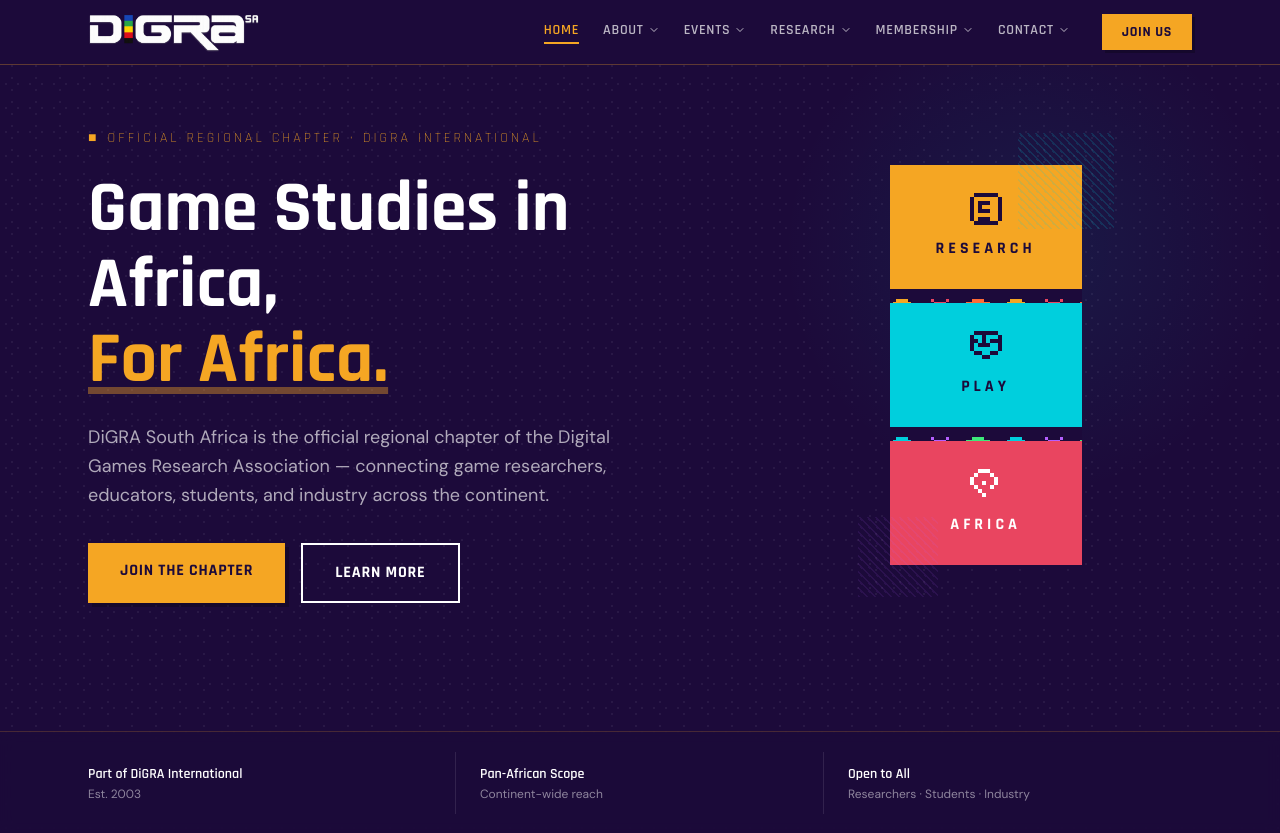
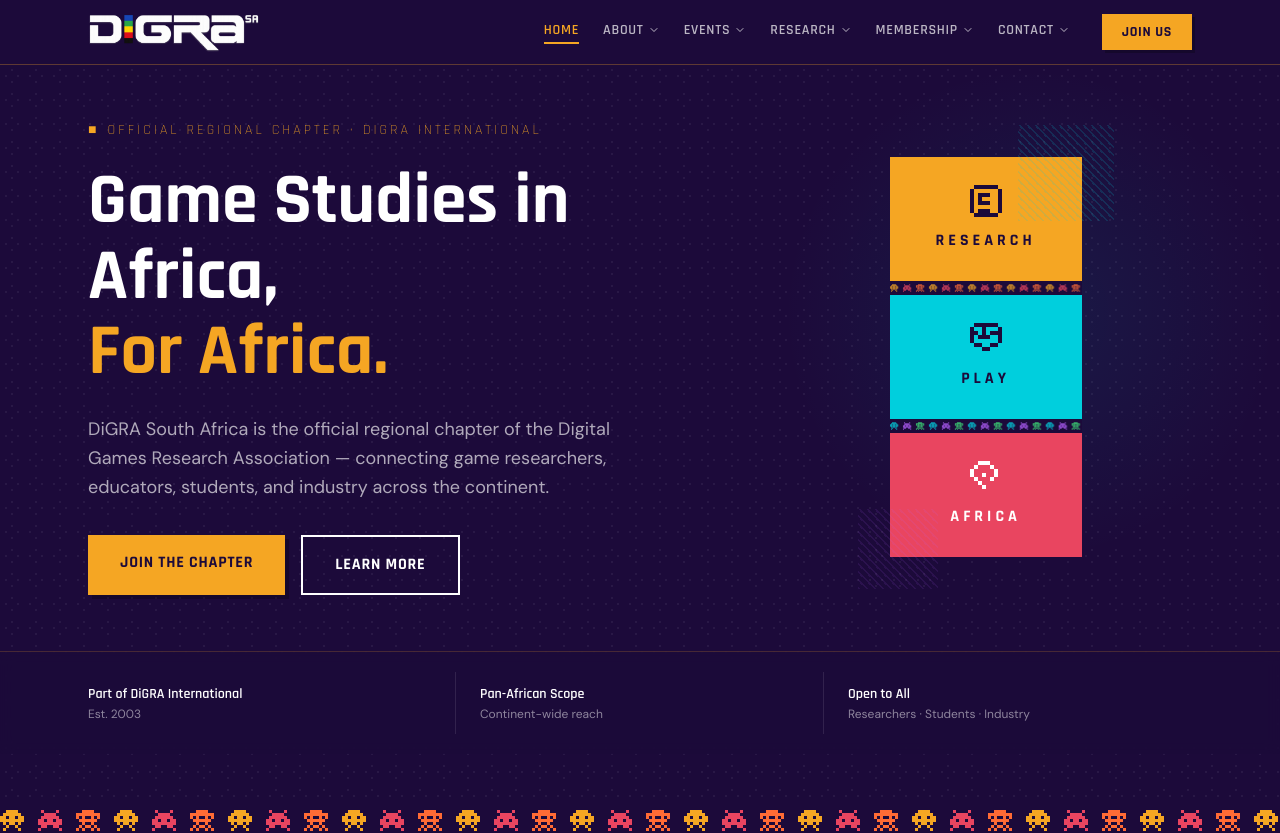
Before and after one commit to lindo315/DiGRA, a React (Vite) app: page / in a window 1280 px wide. Shown: the top 833 px of the page. Built offline with nearby package versions, Linux system fonts and the light colour scheme.

Commit message:
Latest change, updated homepage and pixel divider

```diff
--- a/src/App.jsx
+++ b/src/App.jsx
@@ -1,6 +1,7 @@
 import { BrowserRouter, Routes, Route, useLocation } from 'react-router-dom'
 import { AnimatePresence } from 'framer-motion'
-import { useEffect } from 'react'
+import { useEffect, useState } from 'react'
+import { FiArrowUp } from 'react-icons/fi'
 import Navbar from './components/Navbar'
 import Footer from './components/Footer'
 import Home from './pages/Home'
@@ -9,6 +10,28 @@
 import Research from './pages/Research'
 import Membership from './pages/Membership'
 import Contact from './pages/Contact'
+
+function ScrollToTop() {
+  const [visible, setVisible] = useState(false)
+
+  useEffect(() => {
+    const onScroll = () => setVisible(window.scrollY > 300)
+    window.addEventListener('scroll', onScroll, { passive: true })
+    return () => window.removeEventListener('scroll', onScroll)
+  }, [])
+
+  if (!visible) return null
+
+  return (
+    <button
+      onClick={() => window.scrollTo({ top: 0, behavior: 'smooth' })}
+      className="fixed bottom-6 right-6 z-50 w-11 h-11 bg-accent-gold text-deep-purple flex items-center justify-center shadow-[4px_4px_0_rgba(0,0,0,0.3)] hover:-translate-y-1 hover:shadow-[4px_6px_0_rgba(0,0,0,0.35)] transition-all duration-200"
+      aria-label="Scroll to top"
+    >
+      <FiArrowUp size={20} strokeWidth={2.5} />
+    </button>
+  )
+}
 
 function ScrollHandler() {
   const { pathname, hash } = useLocation()
@@ -54,6 +77,7 @@
       <Navbar />
       <AnimatedRoutes />
       <Footer />
+      <ScrollToTop />
     </BrowserRouter>
   )
 }
--- a/src/components/PixelDivider.jsx
+++ b/src/components/PixelDivider.jsx
@@ -47,7 +47,7 @@
 const TILE_H = ALIEN_H + PAD_Y * 2  // 41
 const TILE_W = (ALIEN_W + GAP_X) * 3 // 114
 
-function AlienSprite({ grid, x, y, fill }) {
+function AlienSprite({ grid, x, y, fill, px }) {
   return (
     <>
       {grid.flatMap((row, ri) =>
@@ -55,10 +55,10 @@
           cell ? (
             <rect
               key={`${ri}-${ci}`}
-              x={x + ci * PX}
-              y={y + ri * PX}
-              width={PX}
-              height={PX}
+              x={x + ci * px}
+              y={y + ri * px}
+              width={px}
+              height={px}
               fill={fill}
             />
           ) : null
@@ -74,6 +74,11 @@
   const patternId = `pdiv-${safeId}`
   const colours = PALETTE[variant] ?? PALETTE.full
   const h = height ?? TILE_H
+  const scale = h / TILE_H
+  const px = PX * scale
+  const gapX = GAP_X * scale
+  const padY = PAD_Y * scale
+  const tileW = (8 * px + gapX) * 3
 
   return (
     <div aria-hidden="true" style={{ height: h, overflow: 'hidden', lineHeight: 0 }}>
@@ -81,25 +86,25 @@
         width="100%"
         height={h}
         xmlns="http://www.w3.org/2000/svg"
-        preserveAspectRatio="xMinYMid slice"
       >
         <defs>
           <pattern
             id={patternId}
             x="0"
             y="0"
-            width={TILE_W}
-            height={TILE_H}
+            width={tileW}
+            height={h}
             patternUnits="userSpaceOnUse"
           >
-            <rect width={TILE_W} height={TILE_H} fill="#1C0A3A" />
+            <rect width={tileW} height={h} fill="#1C0A3A" />
             {ALIENS.map((grid, i) => (
               <AlienSprite
                 key={i}
                 grid={grid}
-                x={i * (ALIEN_W + GAP_X)}
-                y={PAD_Y}
+                x={i * (8 * px + gapX)}
+                y={padY}
                 fill={colours[i % colours.length]}
+                px={px}
               />
             ))}
           </pattern>
--- a/src/pages/Home.jsx
+++ b/src/pages/Home.jsx
@@ -56,9 +56,10 @@
       animate={{ opacity: 1 }}
       exit={{ opacity: 0 }}
       transition={{ duration: 0.3 }}
+      className="pt-16"
     >
       {/* HERO */}
-      <section className="dark-textured relative overflow-hidden min-h-[calc(100vh-64px)] flex flex-col">
+      <section className="dark-textured relative overflow-hidden min-h-[calc(100vh-64px)]">
         {/* Glow */}
         <div
           className="pointer-events-none absolute right-0 top-0 h-[500px] w-[500px] rounded-full"
@@ -66,7 +67,7 @@
           aria-hidden="true"
         />
 
-        <div className="container mx-auto flex-1 flex items-center py-20 md:py-32">
+        <div className="container mx-auto py-10 md:py-14">
           <div className="grid grid-cols-1 lg:grid-cols-5 gap-12 items-center w-full">
             {/* Left: 60% */}
             <div className="lg:col-span-3">
@@ -87,7 +88,7 @@
                 transition={{ delay: 0.2, duration: 0.5 }}
               >
                 <span className="text-white block">Game Studies in Africa,</span>
-                <span className="text-accent-gold block" style={{ textDecoration: 'underline', textDecorationColor: 'rgba(245,166,35,0.4)', textUnderlineOffset: '6px' }}>
+                <span className="text-accent-gold block">
                   For Africa.
                 </span>
               </motion.h1>
```
